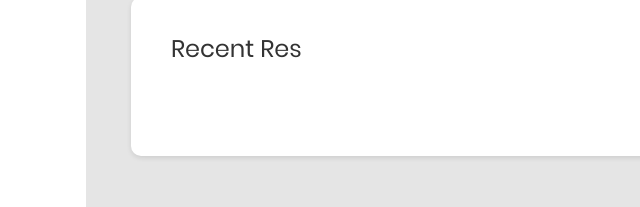
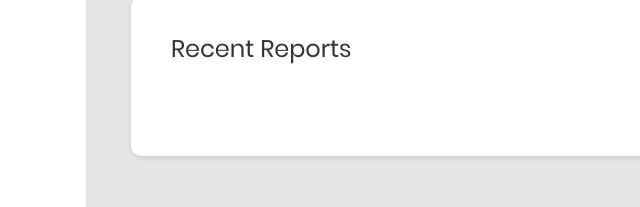
Before and after one commit to iTAPat/ITAPAT, a plain HTML site: page index.html in a window 1280 px wide. Shown: the part 534-741 px from the top of the page, 214-854 px from the left. Drawn offline with Linux system fonts and the light colour scheme.

Commit message:
Update index.html

```diff
--- a/index.html
+++ b/index.html
@@ -526,7 +526,7 @@
                             <div class="col-lg-12">
                                 <div class="au-card recent-report">
                                     <div class="au-card-inner">
-                                        <h3 class="title-2">Recent Res</h3>
+                                        <h3 class="title-2">Recent Reports</h3>
                                         <div class="chart-info">
                                            <!--  <div class="chart-info__left">
                                                 <div class="chart-note">
```
